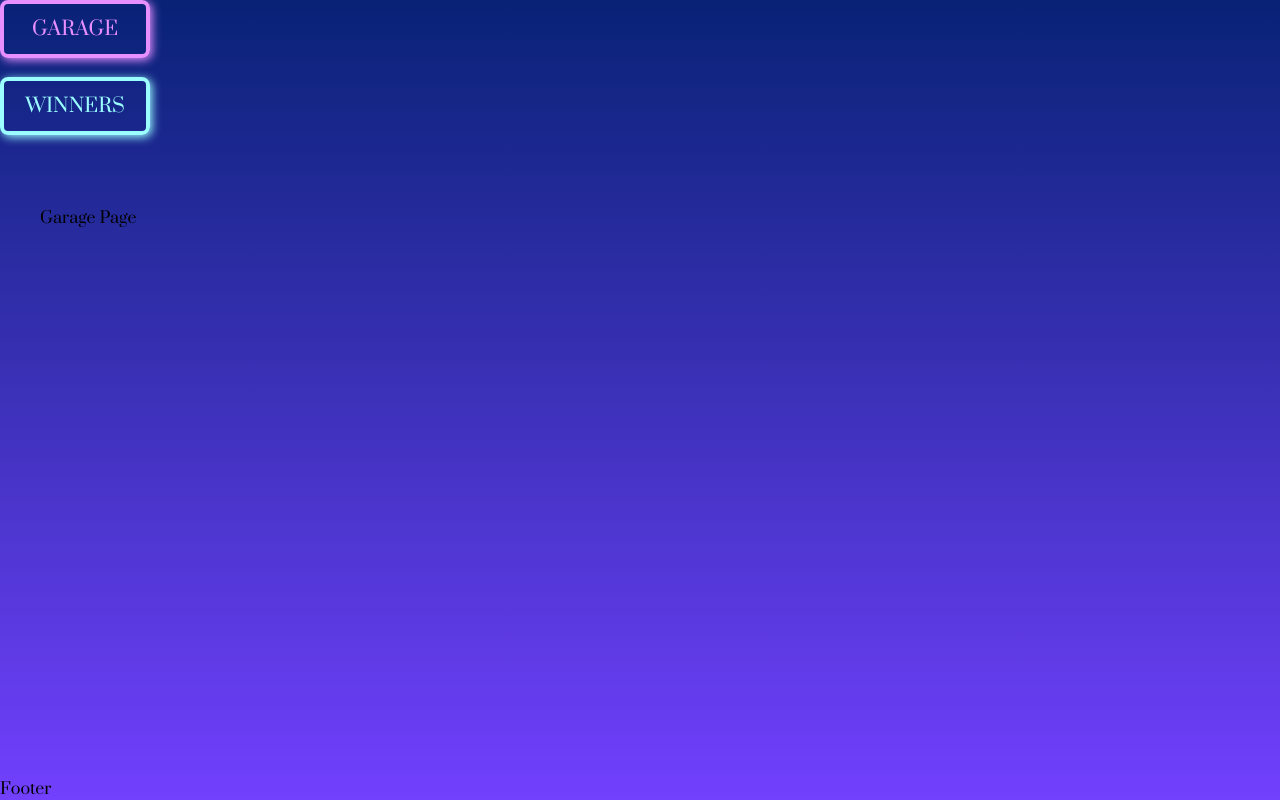
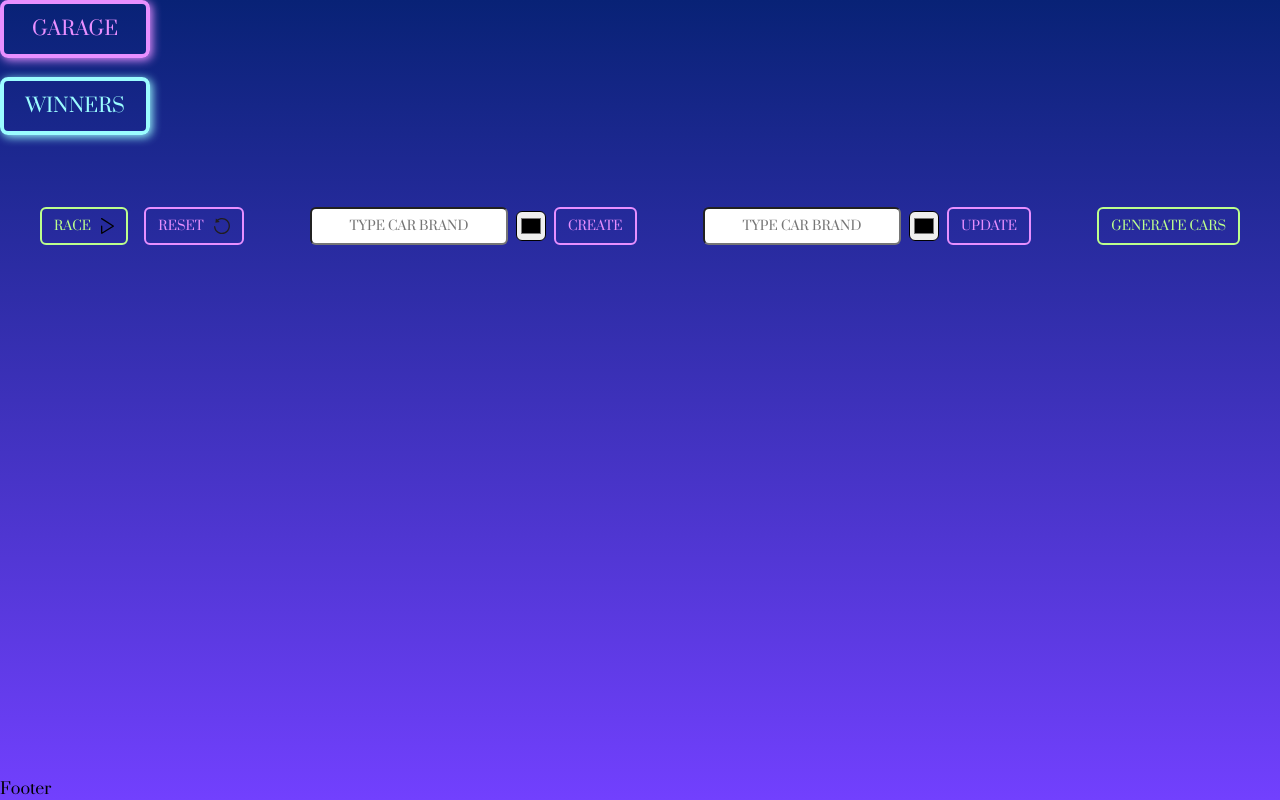
Before and after one commit to Kavume/async-race, a React (Vite) app: page / in a window 1280 px wide. Built offline with nearby package versions, Linux system fonts and the light colour scheme.

Commit message:
feat: create control panel for garage page

```diff
--- a/src/components/Button/Button.module.scss
+++ b/src/components/Button/Button.module.scss
@@ -1,6 +1,7 @@
 .button {
   max-width: fit-content;
   cursor: pointer;
+  text-transform: uppercase;
 }
 
 
@@ -40,13 +41,11 @@
 
 .pink {
   color: #e88fff;
-  box-shadow: 2px 2px 10px #e88fff;
   border-color: #e88fff;
 }
 
 .blue {
   color: #9bfdff;
-  box-shadow: 2px 2px 10px #9bfdff;
   border-color: #9bfdff;
 }
 
--- a/src/components/Button/Button.tsx
+++ b/src/components/Button/Button.tsx
@@ -5,11 +5,22 @@ interface ButtonProps {
   size: 'large' | 'medium' | 'small';
   children: React.ReactNode;
   color: 'pink' | 'blue' | 'green' | 'yellow';
+  onClick?: () => void;
 }
 
-function Button({ text, size, children, color } : ButtonProps) {
+function Button({ text, size, children, color, onClick } : ButtonProps) {
+  let boxShadowStyle = {};
+  if (size === 'large') {
+    boxShadowStyle = {
+      boxShadow: `2px 2px 10px ${color === 'pink' ? '#e88fff' : '#9bfdff'}`,
+    };
+  }
   return (
-        <div className={`${styles[size]} ${styles.button} ${styles[color]}`}>
+        <div
+            className={`${styles[size]} ${styles.button} ${styles[color]}`}
+            style={boxShadowStyle}
+            onClick={onClick}
+        >
           {text}
           {children}
         </div>
--- a/src/components/Header/Header.tsx
+++ b/src/components/Header/Header.tsx
@@ -1,12 +1,27 @@
 import styles from './Header.module.scss';
 import { Button } from '../Button';
+import { useNavigate } from 'react-router-dom';
+import { startTransition } from 'react';
 
 function Header() {
+  const navigate = useNavigate();
+  const goToGarage = () => {
+    startTransition(() => {
+      navigate('/');
+    });
+  };
+
+  const goToWinners = () => {
+    startTransition(() => {
+      navigate('/winners');
+    });
+  };
+
   return (
       <header className={styles.header}>
         <div className={styles.buttonsWrapper}>
-          <Button text={'GARAGE'} size={'large'} color={'pink'}/>
-          <Button text={'WINNERS'} size={'large'} color={'blue'} />
+          <Button text={'GARAGE'} size={'large'} color={'pink'} onClick={goToGarage}/>
+          <Button text={'WINNERS'} size={'large'} color={'blue'} onClick={goToWinners}/>
         </div>
       </header>
   );
--- /dev/null
+++ b/src/components/Input/Input.module.scss
@@ -0,0 +1,14 @@
+.input {
+  text-transform: uppercase;
+  font-size: 0.8rem;
+  padding: 8px;
+  border-radius: 6px;
+  text-align: center;
+}
+
+input[type='color'] {
+  padding: 2px;
+  width: 30px;
+  height: 30px;
+  cursor: pointer;
+}
--- /dev/null
+++ b/src/components/Input/Input.tsx
@@ -0,0 +1,18 @@
+import styles from './Input.module.scss';
+
+interface InputProps {
+  type: string;
+  placeholder?: string;
+}
+
+function Input({ type, placeholder }: InputProps) {
+  return (
+        <input
+            className={styles.input}
+            type={type}
+            placeholder={placeholder}
+        />
+  );
+}
+
+export default Input;
--- /dev/null
+++ b/src/components/Input/index.ts
@@ -0,0 +1 @@
+export { default as Input } from './Input';
--- /dev/null
+++ b/src/pages/GaragePage/GaragePage.module.scss
@@ -0,0 +1,14 @@
+.controlPanel, .buttonsWrapper, .createCarWrapper, .updateCarWrapper {
+  display: flex;
+  flex-direction: row;
+  align-items: center;
+  justify-content: space-between;
+}
+
+.buttonsWrapper {
+  gap: 1rem;
+}
+
+.createCarWrapper, .updateCarWrapper {
+  gap: 0.5rem;
+}
--- a/src/pages/GaragePage/GaragePage.tsx
+++ b/src/pages/GaragePage/GaragePage.tsx
@@ -1,6 +1,29 @@
+import { IconButton } from '../../components/IconButton';
+import IconRace from './../../assets/icons/play.svg';
+import IconReset from './../../assets/icons/reset.svg';
+import { Input } from '../../components/Input';
+import { Button } from '../../components/Button';
+import styles from './GaragePage.module.scss';
+
 function GaragePage() {
   return (
-        <div>Garage Page</div>
+        <div className={styles.controlPanel}>
+          <div className={styles.buttonsWrapper}>
+            <IconButton text={'race'} iconSrc={IconRace} altText={'race button icon'} color={'green'} />
+            <IconButton text={'reset'} iconSrc={IconReset} altText={'reset button icon'} color={'pink'} />
+          </div>
+          <div className={styles.createCarWrapper}>
+            <Input placeholder={'Type car brand'} type={'text'} />
+            <Input type={'color'} />
+            <Button text={'create'} size={'medium'} color={'pink'} />
+          </div>
+            <div className={styles.updateCarWrapper}>
+                <Input placeholder={'Type car brand'} type={'text'} />
+                <Input type={'color'} />
+                <Button text={'update'} size={'medium'} color={'pink'} />
+            </div>
+            <Button text={'generate cars'} size={'medium'} color={'green'} />
+        </div>
   );
 }
 
```
